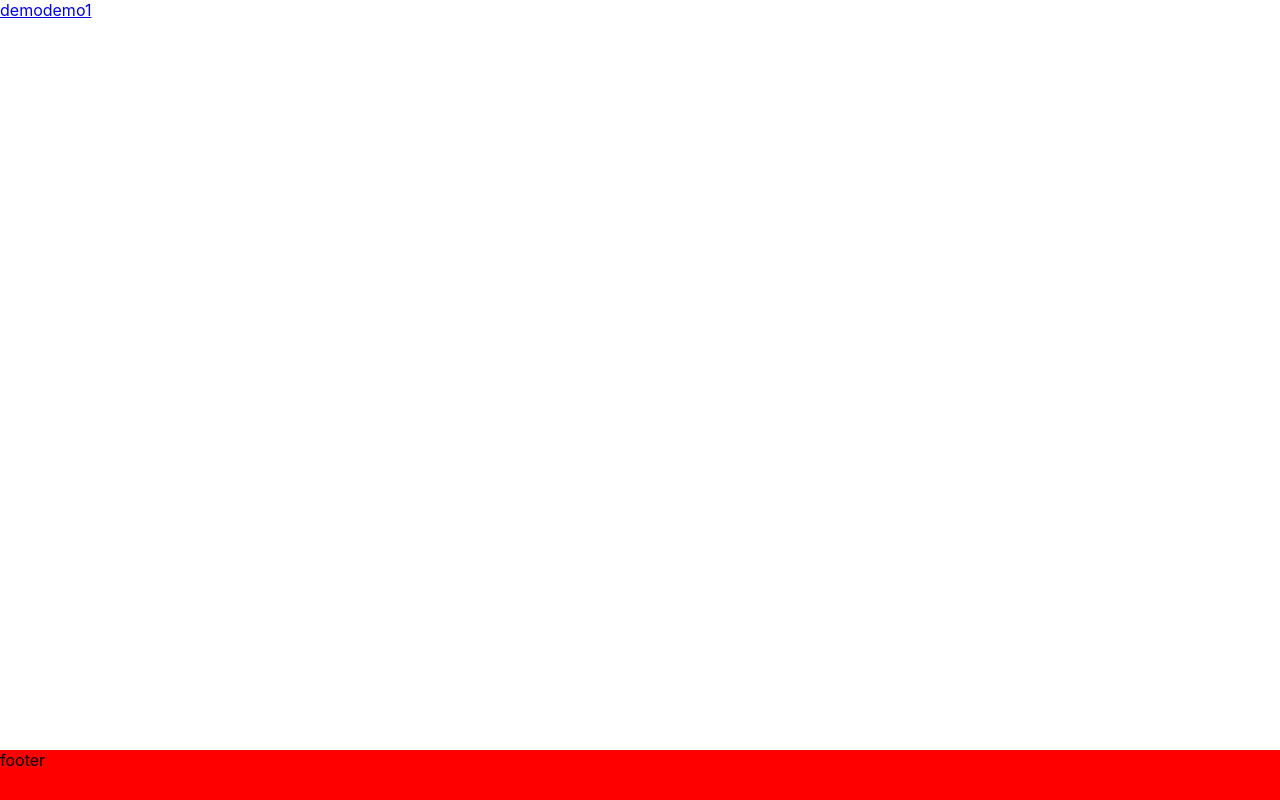
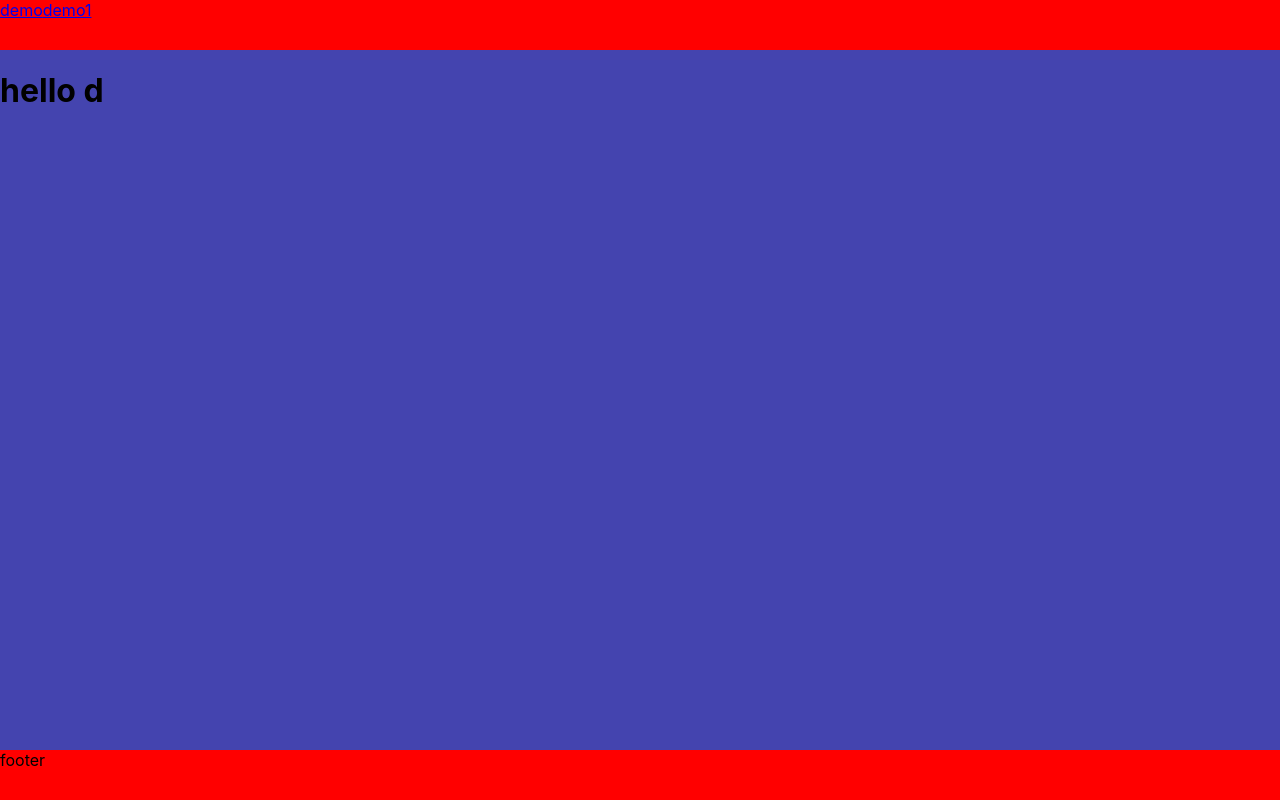
Before and after one commit to ResponseTime/DevSavvy, a React (Create React App) app in the folder frontend/: page / in a window 1280 px wide. Before the commit this address had no page. Built offline with nearby package versions, Linux system fonts and the light colour scheme.

Commit message:
made some more changes to animations fixed bug

```diff
--- a/frontend/package.json
+++ b/frontend/package.json
@@ -11,6 +11,7 @@
     "react-dom": "^18.2.0",
     "react-router-dom": "^6.15.0",
     "react-scripts": "5.0.1",
+    "react-swipeable": "^7.0.1",
     "web-vitals": "^2.1.4"
   },
   "scripts": {
--- a/frontend/src/App.css
+++ b/frontend/src/App.css
@@ -1,12 +1,14 @@
 .d{
+    display: flex;
     background-color: rgb(68, 68, 175);
     height: 90vh;
-
+    width: 100%;
 }
 .d1{
+    display: flex;
     background-color: rgb(115, 228, 23);
     height: 90vh;
-
+    width: 100%;
 }
 
 .footer{
@@ -16,3 +18,7 @@
     height: 50px;
     background-color: red;
 }
+.navbar{
+    background-color:red;
+    height: 50px
+}
--- a/frontend/src/App.js
+++ b/frontend/src/App.js
@@ -1,14 +1,5 @@
-import logo from "./logo.svg";
 import "./App.css";
-import {
-  BrowserRouter as Router,
-  Routes,
-  Route,
-  useLocation,
-  Link,
-} from "react-router-dom";
-import Demo from "./components/Demo";
-import Demo1 from "./components/Demo1";
+import { BrowserRouter as Router } from "react-router-dom";
 import Animate from "./components/Animate";
 import Navbar from "./components/Navbar";
 import Footer from "./components/Footer";
@@ -18,8 +9,8 @@ function App() {
       <Router>
         <Navbar />
         <Animate />
-        <Footer />
       </Router>
+      <Footer />
     </>
   );
 }
--- a/frontend/src/components/Animate.js
+++ b/frontend/src/components/Animate.js
@@ -1,10 +1,5 @@
 import React from "react";
-import {
-  BrowserRouter as Router,
-  Routes,
-  Route,
-  useLocation,
-} from "react-router-dom";
+import { Routes, Route, useLocation } from "react-router-dom";
 import Demo from "./Demo";
 import Demo1 from "./Demo1";
 import { AnimatePresence } from "framer-motion";
@@ -12,9 +7,9 @@ import { AnimatePresence } from "framer-motion";
 export default function Animate() {
   const location = useLocation();
   return (
-    <AnimatePresence mode="wait">
+    <AnimatePresence mode="wait" initial={false}>
       <Routes location={location} key={location.pathname}>
-        <Route path="/demo" element={<Demo />} />
+        <Route path="/" element={<Demo />} />
         <Route path="/demo1" element={<Demo1 />} />
       </Routes>
     </AnimatePresence>
--- a/frontend/src/components/Demo.js
+++ b/frontend/src/components/Demo.js
@@ -4,9 +4,17 @@ export default function Demo() {
   return (
     <motion.div
       className="d"
-      initial={{ transform: "translateX(-3000px)" }}
-      animate={{ transform: "translateX(0px)" }}
-      exit={{ transform: "translateX(0px)", transition: { duration: 0.1 } }}
+      initial={{ transform: "translateX(-3000px)", opacity: 0 }}
+      animate={{ transform: "translateX(0px)", opacity: 1 }}
+      exit={{
+        transform: "translateX(0px)",
+        transition: {
+          duration: 0.1,
+          ease: "easeInOut",
+          type: "spring",
+        },
+        opacity: 1,
+      }}
     >
       <div>
         <h1>hello d</h1>
--- a/frontend/src/components/Demo1.js
+++ b/frontend/src/components/Demo1.js
@@ -4,9 +4,18 @@ export default function Demo1() {
   return (
     <motion.div
       className="d1"
-      initial={{ transform: "translateX(3000px)" }}
-      animate={{ transform: "translateX(0px)" }}
-      exit={{ transform: "translateX(0px)", transition: { duration: 0.1 } }}
+      initial={{ transform: "translateX(-3000px)", opacity: 0 }}
+      animate={{ transform: "translateX(0px)", opacity: 1 }}
+      exit={{
+        transform: "translateX(0px)",
+
+        transition: {
+          duration: 0.1,
+          ease: "easeInOut",
+          type: "spring",
+        },
+        opacity: 1,
+      }}
     >
       <div>
         <h1>hello d1</h1>
--- a/frontend/src/components/Navbar.js
+++ b/frontend/src/components/Navbar.js
@@ -2,8 +2,8 @@ import React from "react";
 import { Link } from "react-router-dom";
 export default function Navbar() {
   return (
-    <div>
-      <Link to="/demo">demo</Link>
+    <div className="navbar">
+      <Link to="/">demo</Link>
       <Link to="/demo1">demo1</Link>
     </div>
   );
```
Also changed, not shown: 1 other file (tests, documents, lock files or other folders).
